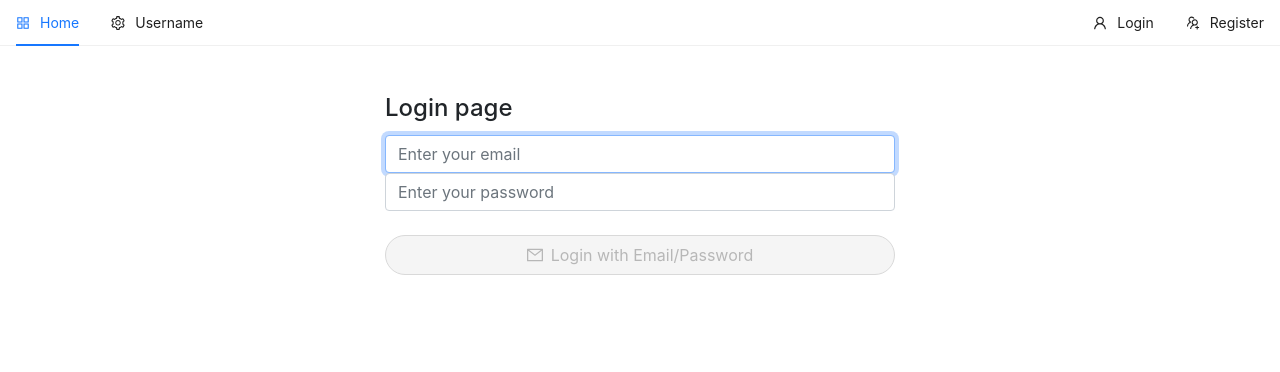
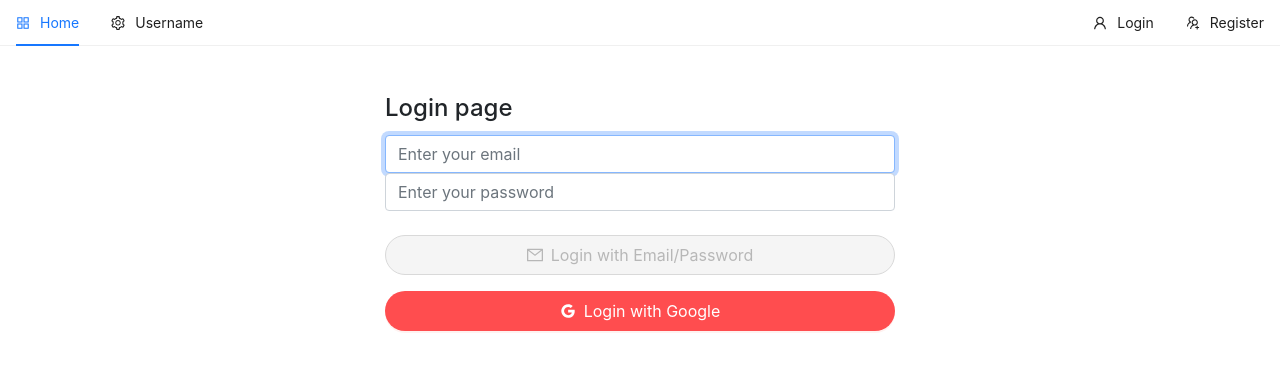
Before and after one commit to aarav-anish/ecommerce, a React (Create React App) app in the folder client/: page /login in a window 1280 px wide. Shown: the top 372 px of the page. Built offline with nearby package versions, Linux system fonts and the light colour scheme; no server answers.

Commit message:
add login with google

```diff
--- a/client/src/pages/auth/Login.js
+++ b/client/src/pages/auth/Login.js
@@ -3,19 +3,55 @@ import { useNavigate } from "react-router-dom";
 import { useDispatch } from "react-redux";
 import { notification } from "antd";
 import { auth } from "../../firebase";
-import { signInWithEmailAndPassword } from "firebase/auth";
+import {
+  signInWithEmailAndPassword,
+  signInWithPopup,
+  GoogleAuthProvider,
+} from "firebase/auth";
 
 import { Button } from "antd";
-import { MailOutlined } from "@ant-design/icons";
+import { GoogleOutlined, MailOutlined } from "@ant-design/icons";
 
 const Login = () => {
   const [email, setEmail] = useState("");
   const [password, setPassword] = useState("");
+  const [loading, setLoading] = useState(false);
+  const provider = new GoogleAuthProvider();
   const navigate = useNavigate();
   const dispatch = useDispatch();
 
+  const googleLogin = async () => {
+    try {
+      const result = await signInWithPopup(auth, provider);
+      const credential = GoogleAuthProvider.credentialFromResult(result);
+      const user = result.user;
+      const userToken = user.accessToken;
+      const googleToken = credential.accessToken;
+
+      dispatch({
+        type: "LOGGED_IN_USER",
+        payload: {
+          email: user.email,
+          userToken: userToken,
+          googleToken: googleToken,
+        },
+      });
+      navigate("/");
+    } catch (error) {
+      const openError = (type) => {
+        notification[type]({
+          message: `Error {error.code}`,
+          description: error.message,
+        });
+      };
+      openError("error");
+      setLoading(false);
+    }
+  };
+
   const handleSubmit = async (e) => {
     e.preventDefault();
+    setLoading(true);
 
     try {
       const userCredential = await signInWithEmailAndPassword(
@@ -23,14 +59,13 @@ const Login = () => {
         email,
         password
       );
-      console.log("user info: ", userCredential.user);
       const user = userCredential.user;
-      const idTokenResult = await user.accessToken;
+      const token = await user.accessToken;
       dispatch({
         type: "LOGGED_IN_USER",
         payload: {
           email: user.email,
-          token: idTokenResult,
+          token: token,
         },
       });
       navigate("/");
@@ -42,6 +77,7 @@ const Login = () => {
         });
       };
       openError("error");
+      setLoading(false);
     }
   };
 
@@ -82,6 +118,18 @@ const Login = () => {
         >
           Login with Email/Password
         </Button>
+        <Button
+          type="primary"
+          onClick={googleLogin}
+          className="mb-3"
+          danger
+          block
+          shape="round"
+          icon={<GoogleOutlined />}
+          size="large"
+        >
+          Login with Google
+        </Button>
       </form>
     );
   };
@@ -90,7 +138,11 @@ const Login = () => {
     <div className="container p-5">
       <div className="row">
         <div className="col-md-6 offset-md-3">
-          <h4>Login page</h4>
+          {loading ? (
+            <h4 className="text-danger">Loading ...</h4>
+          ) : (
+            <h4>Login page</h4>
+          )}
           {loginForm()}
         </div>
       </div>
```
